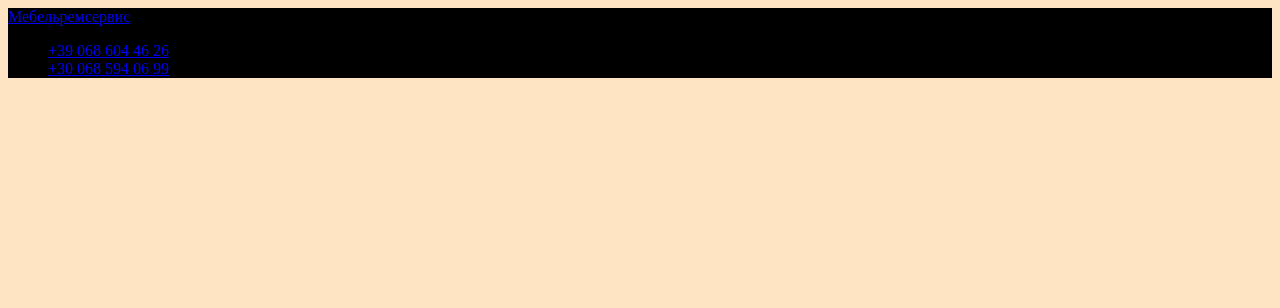
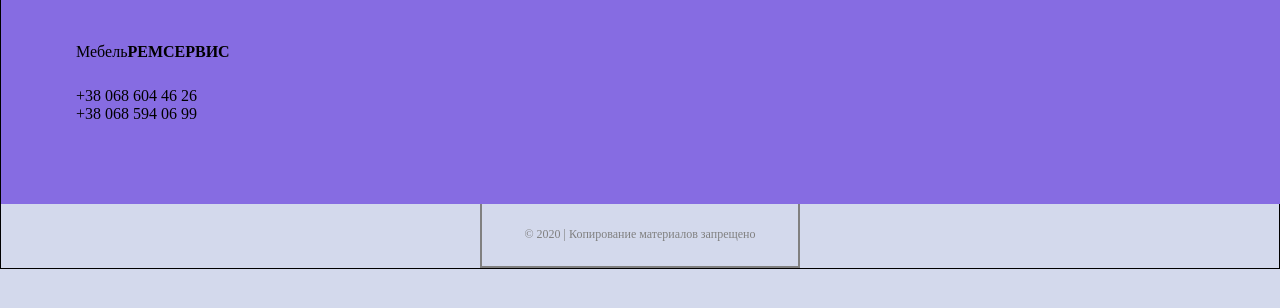
Before and after one commit to Sveta2507/bootcamp, a plain HTML site: page index.html in a window 1280 px wide. Drawn offline with Linux system fonts and the light colour scheme.

Commit message:
initial commit

```diff
--- a/index.html
+++ b/index.html
@@ -7,21 +7,32 @@
     <title>Bootcamp2</title>
     <style>
         header {
-            background-color: black;
+            background-color:rgb(134, 108, 226);
         }
     </style>
 </head>
+
 <body>
-    <header class="cantainer">
-        <a href="№">Мебель<span>ремсервис</span></a>
-        <nav>
-            <ul>
-                <li><a href="@">+39 068 604 46 26</a></li>
-                <li><a href="@">+30 068 594 06 99</a></li>
+    <div class="header_wrapper">
+    <header class="header cantainer">
+        <nav class="header_nav">
+            <a class="logo" href="№">Мебель<span>ремсервис</span></a>
+            <ul class="menu">
+                <li><a href="#">+38 068 604 46 26</a></li>
+                <li><a href="#">+38 068 594 06 99</a></li>
             </ul>
         </nav>
     </header>
-    <main></main>
-    <footer></footer>
+    </div>
+
+    <main>
+        <section></section>
+    </main>
+
+    <div class="footer_wrapper">
+    <footer class="container">
+        <p>&copy; 2020 | Копирование материалов запрещено</p>
+    </footer>
+    </div>
 </body>
 </html>
--- a/style.css
+++ b/style.css
@@ -1,23 +1,75 @@
 body {
-    background-color: bisque;
+    background-color: rgb(211, 217, 236);
+    border: 1px solid;
 }
 
-{
+*{
     padding: 0;
     margin: 0;
+    box-sizing: border-box;
+}
+.container {
+    width: 320px;
+    margin: 0 auto;
+    border: 2px solid;
 }
 
 ul {
-   list-style: none;
+    list-style: none;
 
-}
+ }
 
-{
-    text-decoration: none;
-}
+ a {
+     text-decoration: none;
+     color: black;
+ }
 
-.container{
-    width: 320px;
-    margin: 10px 20px 30px 50px;
-    border: 2px solid;
-}
+ .header_wrapper {
+     position: fixed;
+     background: wheat;
+     width: 100%;
+     top: -50px;
+     z-index: 100;
+ }
+
+ .header_nav {
+     display: flex;
+     flex-flow: column;
+     margin: 0 20px;
+     padding: 55px;
+ }
+
+ .logo {
+     text-transform: capitalize;
+     font-size: 16px;
+     padding-top: 38px;
+ }
+
+ .logo span {
+     text-transform: uppercase;
+     font-weight: bold;
+ }
+
+ .menu {
+     padding: 26px 0;
+ }
+
+ section {
+     padding-top: 200px;
+ }
+
+ footer_wrapper {
+     width: 100%;
+     background-color: black;
+
+ }
+
+ footer {
+    color: gray;
+    padding: 24px 0;
+ }
+
+ footer p{
+     font-size: 12px;
+     text-align: center;
+ }
```
